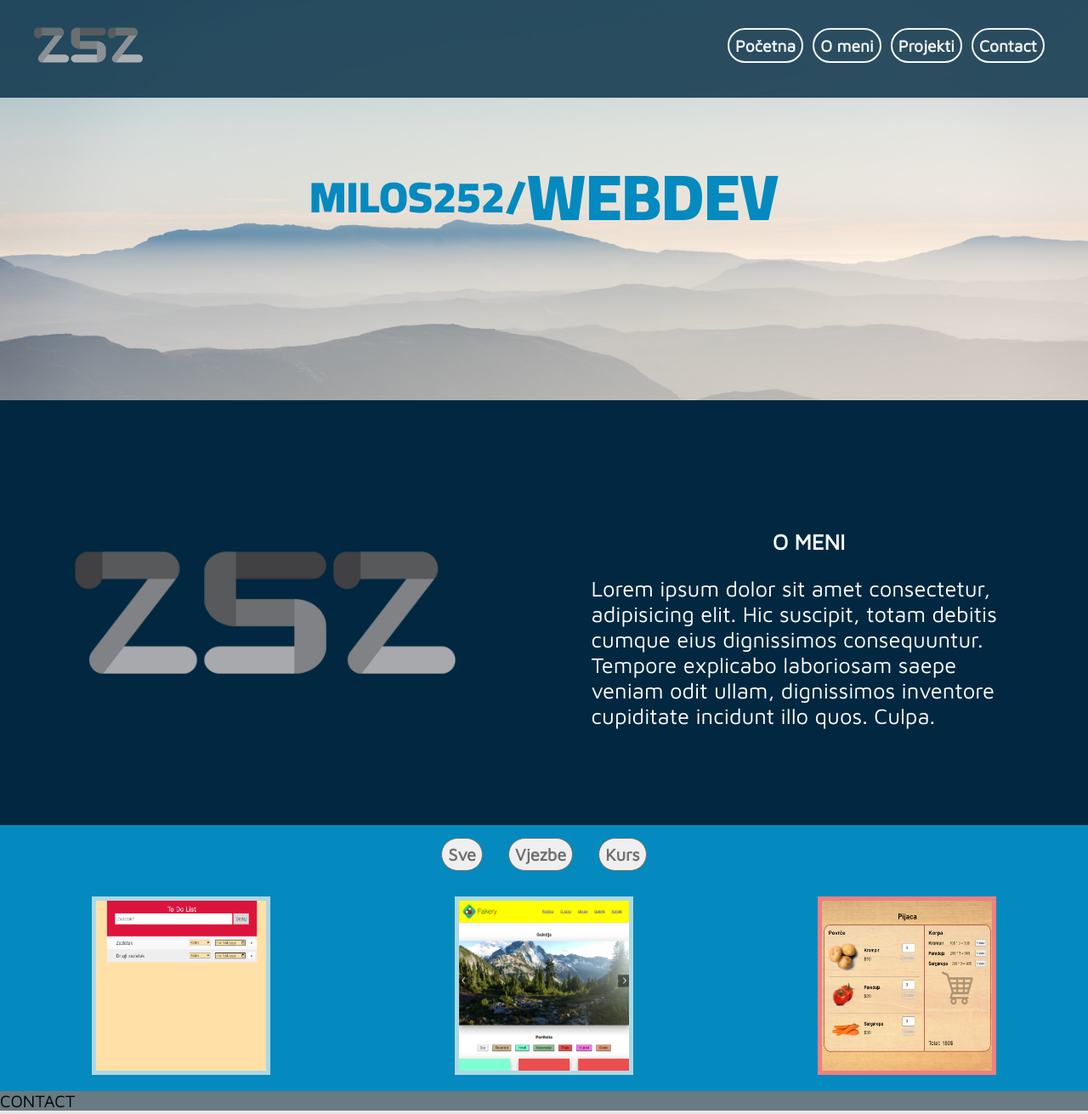
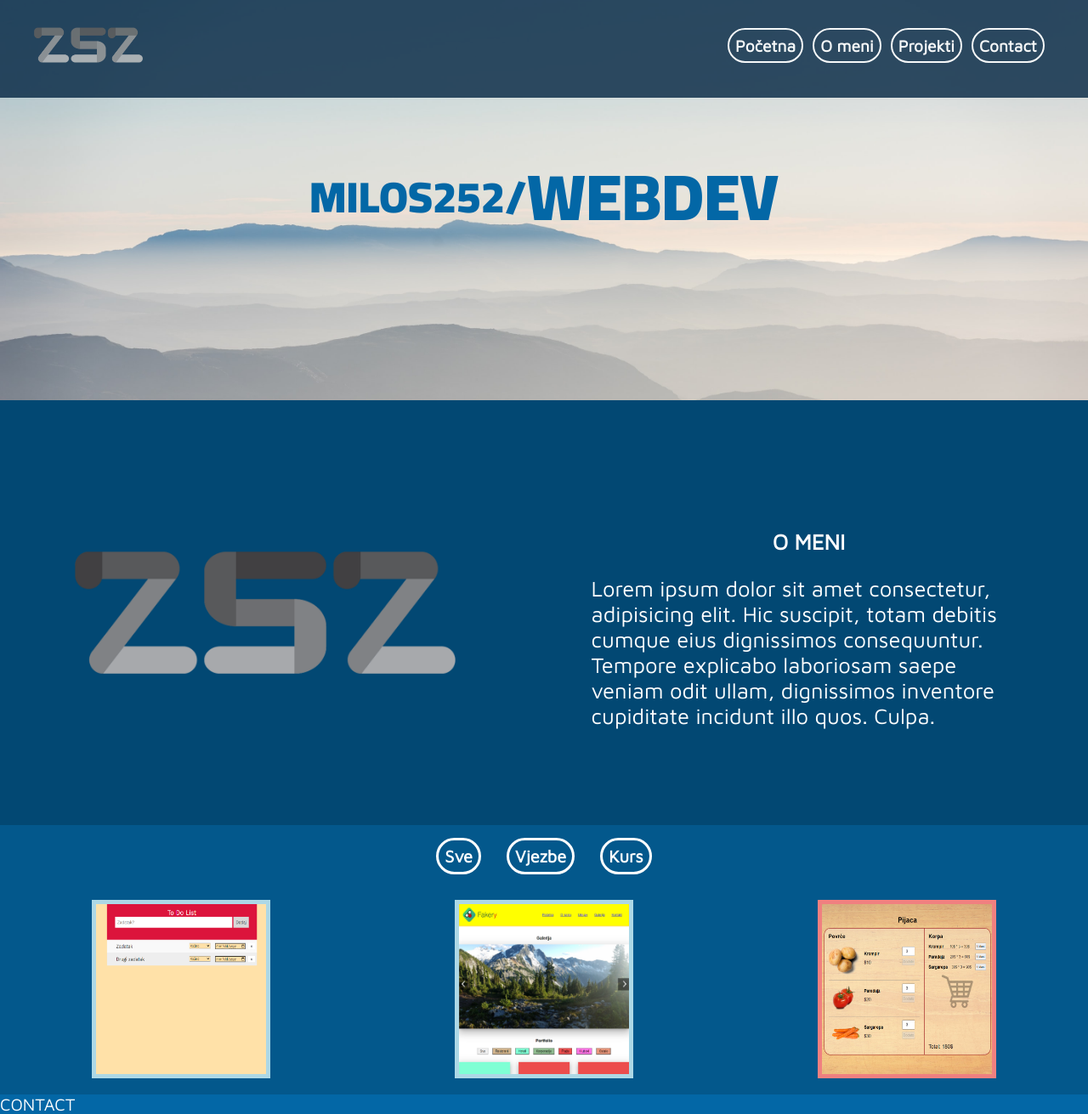
Before and after one commit to Milos252/portfolio, a plain HTML site: page index.html in a window 1280 px wide. Shown: the part 9-1320 px from the top of the page at 85% size. Drawn offline with Linux system fonts and the light colour scheme.

Commit message:
Color update

```diff
--- a/style.css
+++ b/style.css
@@ -33,7 +33,7 @@ body::-webkit-scrollbar {
 #naslovna h1 {
     font-size: clamp(32px, 4vw, 4vw);
     font-weight: bold;
-    color: #048ABF;
+    color: #0367A6;
     font-family: 'Cairo', sans-serif;
     user-select: none;
 }
@@ -41,7 +41,7 @@ body::-webkit-scrollbar {
 #naslovna p {
     font-size: clamp(36px, 6vw, 6vw);
     font-weight: bold;
-    color: #048ABF;
+    color: #0367A6;
     font-family: 'Cairo', sans-serif;
     user-select: none;
 }
@@ -50,7 +50,7 @@ body::-webkit-scrollbar {
     width: 100%;
     height: 13%;
     padding: 10px;
-    background-color: #012840;
+    background-color: #022340;
     position: fixed;
     display: flex;
     align-items: center;
@@ -105,7 +105,7 @@ body::-webkit-scrollbar {
     height: 75%;
     min-height: 500px;
     width: 100%;
-    background-color: #012840;
+    background-color: #024873;
 }
 
 #pocetna img {
@@ -136,7 +136,7 @@ body::-webkit-scrollbar {
 
 #projekti {
     width: 100%;
-    background-color: #048ABF;
+    background-color: #03588C;
 }
 
 #projekti-dugmad {
@@ -148,11 +148,12 @@ body::-webkit-scrollbar {
 #projekti-dugmad button {
     margin: 15px;
     padding: 7px;
-    border: 1px solid rgb(110, 110, 110);
+    border: 3px solid white;
+    background: none;
     font-weight: bold;
     border-radius: 30px;
     cursor: pointer;
-    color: rgb(110, 110, 110);
+    color: white;
 }
 
 #projekti-slike {
@@ -219,5 +220,6 @@ button.blue {
 
 #contact {
     height: 25%;
-    background-color: #697A82;
+    background-color: #0367A6;
+    color: white;
 }
```
